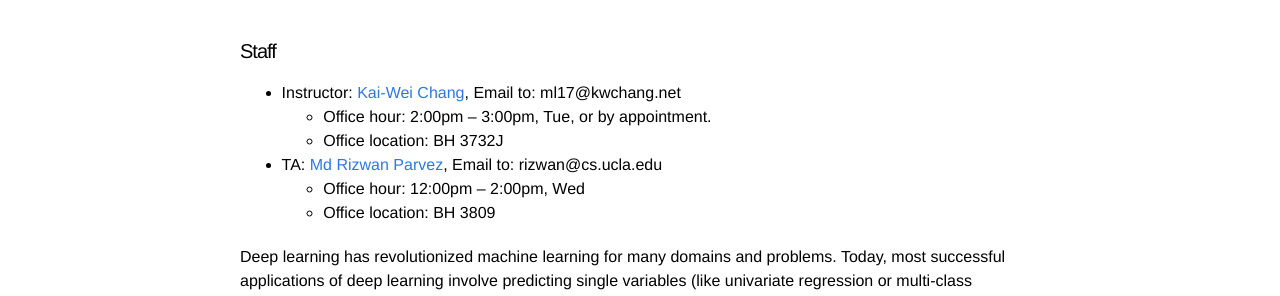
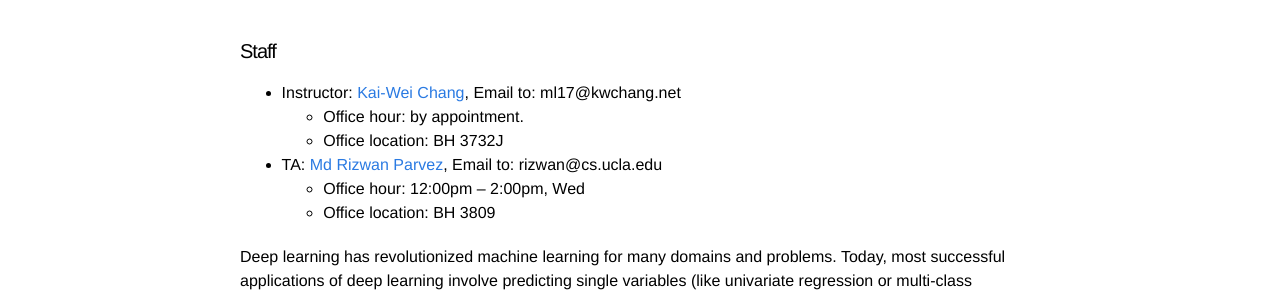
Before and after one commit to uclanlp/CS269-17, a Jekyll site: the page built from 1_overview.md, in a window 1280 px wide. Shown: the part 513-809 px from the top of the page. Built offline with Jekyll 4.4.1, drawn with Linux system fonts in a browser that asks for light colours.

Commit message:
Update 1_overview.md

```diff
--- a/1_overview.md
+++ b/1_overview.md
@@ -16,7 +16,7 @@ name: 1
 
 #### Staff
 * Instructor: [Kai-Wei Chang](http://web.cs.ucla.edu/~kwchang/), Email to: ml17@kwchang.net
-  * Office hour: 2:00pm -- 3:00pm, Tue, or by appointment.
+  * Office hour:  by appointment.
   * Office location: BH 3732J
 * TA: [Md Rizwan Parvez](https://sites.google.com/site/parvezmdrizwan/), Email to: rizwan@cs.ucla.edu
   * Office hour: 12:00pm -- 2:00pm, Wed
```
